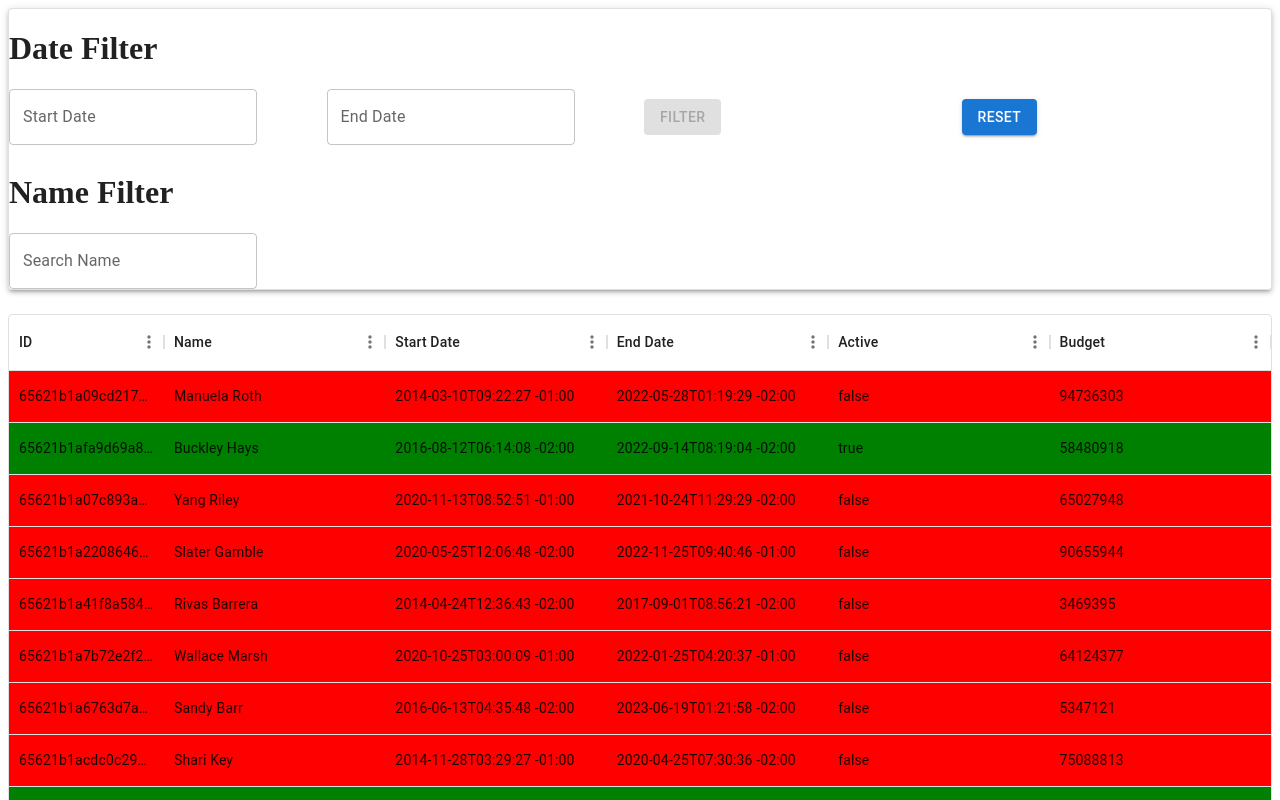
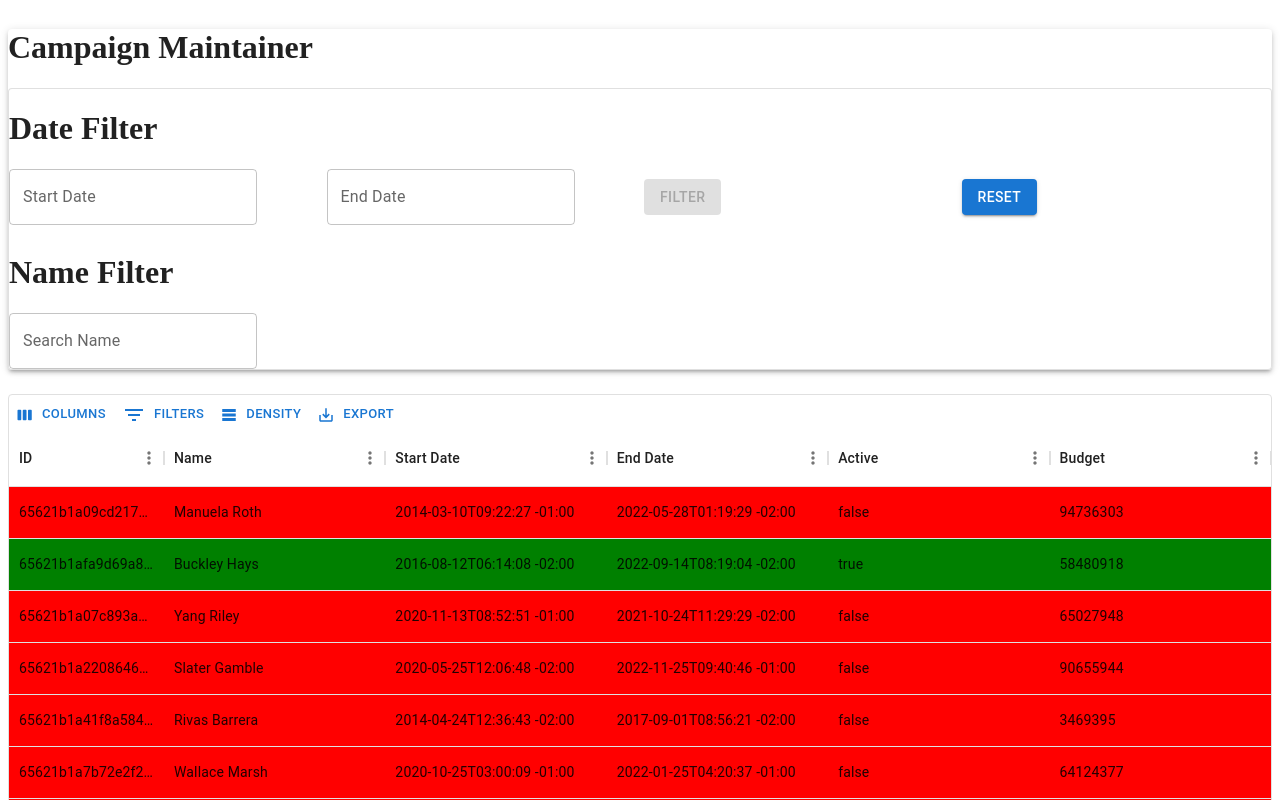
Before and after one commit to diegovc2/mantainer, a Next.js app: page / in a window 1280 px wide. Shown: the top 800 px of the page. Built offline with nearby package versions, Linux system fonts and the light colour scheme.

Commit message:
addinGridtoolbar again and cleaning

```diff
--- a/app/components/datefilter.tsx
+++ b/app/components/datefilter.tsx
@@ -23,8 +23,6 @@ const DateFilter: FC<DateFilterProps> = ({ localValues ,campaigns, setCampaigns
 
 
   useEffect(() => {
-    console.log('filterStartDate', filterStartDate);
-    console.log('filterEndDate', filterEndDate);
   }, [filterStartDate, filterEndDate]);
 
   const handleFilter = () => {
@@ -49,7 +47,6 @@ const DateFilter: FC<DateFilterProps> = ({ localValues ,campaigns, setCampaigns
       }
     });
 
-    console.log('filteredCampaigns', filteredCampaigns);
     setCampaigns(filteredCampaigns);
   };
 
@@ -57,7 +54,6 @@ const DateFilter: FC<DateFilterProps> = ({ localValues ,campaigns, setCampaigns
     setFilterStartDate(null);
     setFilterEndDate(null);
     setSearchTerm('');
-    console.log('localValues', localValues);
     setCampaigns(localValues);
   };
 
--- a/app/page.tsx
+++ b/app/page.tsx
@@ -3,7 +3,7 @@
 import { FC, useState, useEffect } from 'react';
 import { Campaign } from './interfaces/campaign';
 import campaignData from './components/campaign-list';
-import { DataGrid, GridColDef, GridRowsProp, GridCellParams} from '@mui/x-data-grid';
+import { DataGrid, GridToolbar, GridColDef, GridRowsProp, GridCellParams} from '@mui/x-data-grid';
 import { LocalizationProvider,  } from '@mui/x-date-pickers';
 import { AdapterDayjs } from '@mui/x-date-pickers/AdapterDayjs'
 import {Grid, Paper } from '@mui/material';
@@ -49,7 +49,6 @@ const Maintainer: FC = () => {
     setCampaigns((prevCampaigns) => [...prevCampaigns, ...newCampaigns]);
     setlocalCampaigns((prevCampaigns) => [...prevCampaigns, ...newCampaigns]);
 
-    console.log('campaigns', campaigns);
   };
 
 
@@ -83,7 +82,6 @@ const Maintainer: FC = () => {
 
   }, []);
 
-  console.log('localCampaigns', localCampaigns);
 
 
 
@@ -92,12 +90,14 @@ const Maintainer: FC = () => {
     <Grid container spacing={3}>
       <Grid item xs={12}>
         <Paper elevation={3}>
+          <h1>Campaign Maintainer</h1>
           <DateFilter localValues={localCampaigns}  campaigns={campaigns} setCampaigns={setCampaigns} />
         </Paper>
       </Grid>
       <Grid item xs={12}>
       <DataGrid
       rows={campaigns}
+      slots={{ toolbar: GridToolbar }}
 
       columns={columns.map((column) => ({
         ...column,
```
